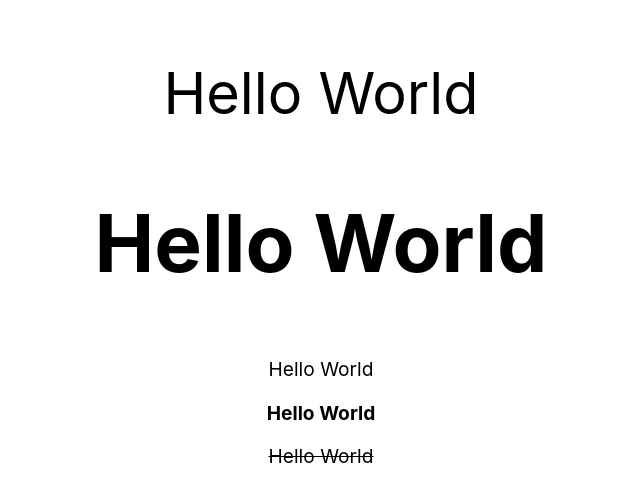
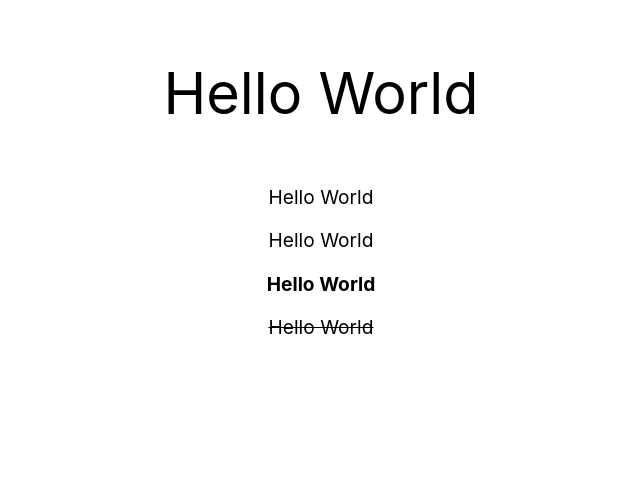
Before and after one commit to incheondevs/IUI, a React (Create React App) app: page / in a window 1280 px wide. Shown: the top 502 px of the page, without its empty margins (319-959 px from the left). Built offline with nearby package versions, Linux system fonts and the light colour scheme.

Commit message:
Typography: edit props name / 'level' to 'headerLeve'

```diff
--- a/src/App.js
+++ b/src/App.js
@@ -8,7 +8,7 @@ class App extends Component {
     return (
       <div className="App">
         <Typography scaleLevel={3}>Hello World</Typography>
-        <Typography level={2}>Hello World</Typography>
+        <Typography headLevel={2}>Hello World</Typography>
         <Typography inline>Hello World</Typography>
         <Typography bold>Hello World</Typography>
         <Typography strike>Hello World</Typography>
--- a/src/components/Typography/typography.js
+++ b/src/components/Typography/typography.js
@@ -8,7 +8,7 @@ const propTypes = {
     bold: PropTypes.bool,
     strike: PropTypes.bool,
     scaleLevel: PropTypes.number,
-    level: PropTypes.number,
+    headerLevel: PropTypes.number,
 }
 
 const  defaultProps = {
@@ -16,7 +16,7 @@ const  defaultProps = {
     bold: false,
     strike: false,
     scaleLevel: 1,
-    level: null,
+    headerLevel: null,
 }
 
 const styles = {
@@ -28,9 +28,9 @@ const styles = {
 }
 
 const Typography = (props) => {
-    const { inline, bold, strike, scaleLevel, level, ...otherAttribute } = props;
+    const { inline, bold, strike, scaleLevel, headerLevel, ...otherAttribute } = props;
 
-    const TagName = level !== null ? `h${level}` : 'p';
+    const TagName = headerLevel !== null ? `h${headerLevel}` : 'p';
     let styleCollection = '';
 
     if (inline)  styleCollection += `${styles.inline} `;
```
